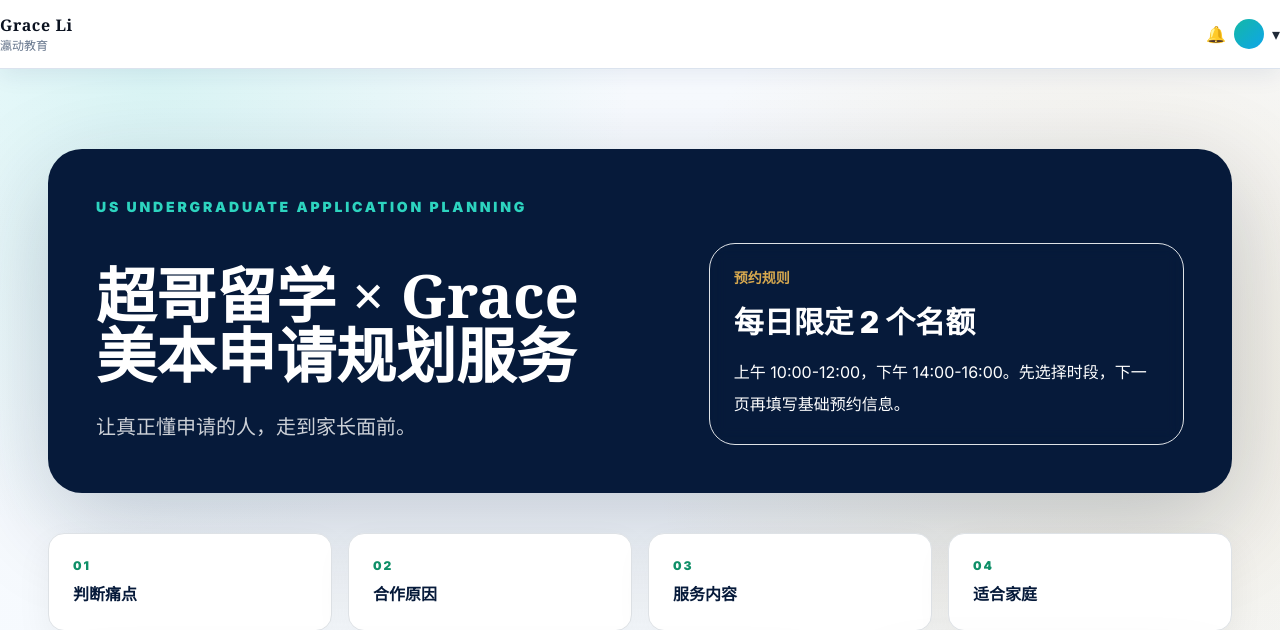
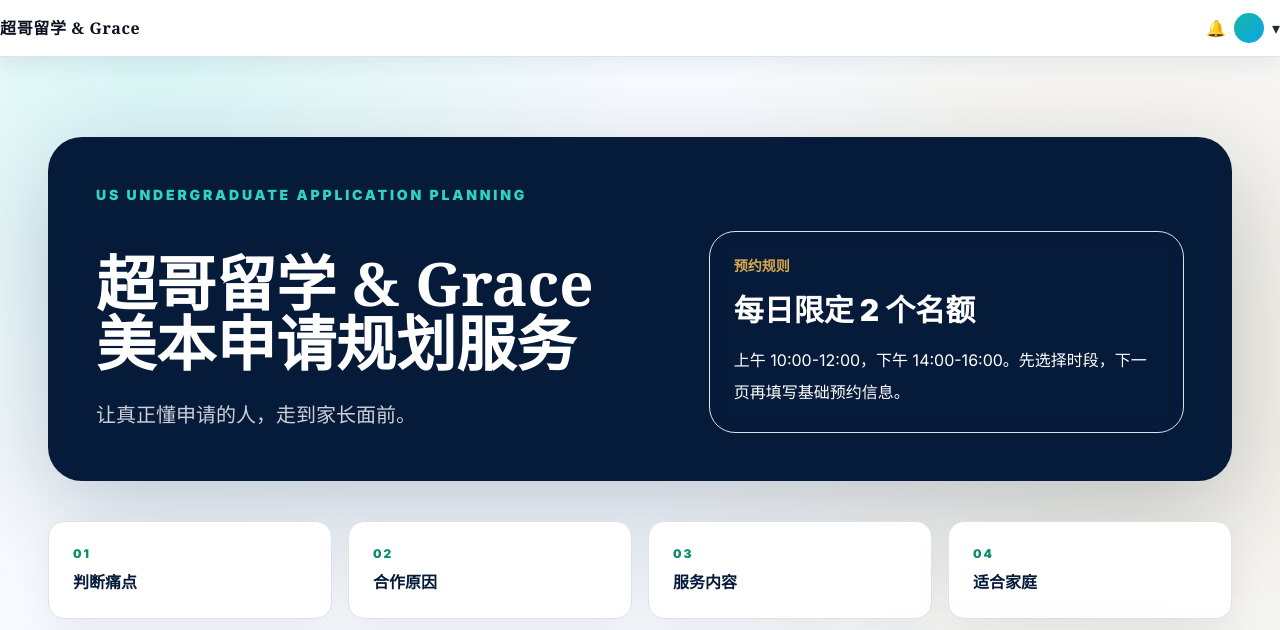
Before and after one commit to coubao/YD_redesign, a Flask app: page /booking in a window 1280 px wide. Shown: the top 630 px of the page. Run offline with Flask 3, Linux system fonts and the light colour scheme; data that the repository does not hold is empty; some libraries are stand-ins or nearby versions.

Commit message:
Update site brand copy

```diff
--- a/templates/base.html
+++ b/templates/base.html
@@ -3,8 +3,8 @@
 <head>
   <meta charset="UTF-8" />
   <meta name="viewport" content="width=device-width, initial-scale=1.0" />
-  <title>{{ title or 'Grace Li · 瀛动教育 | 留学规划与申请' }}</title>
-  <meta name='description' content='Grace Li · 瀛动教育，专注美本/美研/低龄留学规划，提供申请服务、留学地图、案例库与一对一咨询。'>
+  <title>{{ title or '超哥留学 & Grace | 留学规划与申请' }}</title>
+  <meta name='description' content='超哥留学 &amp; Grace，专注美本/美研/低龄留学规划，提供申请服务、留学地图、案例库与一对一咨询。'>
   <link rel="icon" type="image/svg+xml" href="{{ url_for('static', filename='favicon.svg') }}">
   <link href="https://cdn.jsdelivr.net/npm/bootstrap@5.3.3/dist/css/bootstrap.min.css" rel="stylesheet">
   <link href="https://fonts.googleapis.com/css2?family=Inter:wght@400;500;700;900&display=swap" rel="stylesheet">
@@ -14,8 +14,7 @@
 <nav class="site-navbar sticky-top">
   <div class="container nav-wrap">
     <a class="brand" href="{{ url_for('home') }}">
-      <span class="brand-title">Grace Li</span>
-      <span class="brand-sub">瀛动教育</span>
+      <span class="brand-title">超哥留学 &amp; Grace</span>
     </a>
 
     <button class="menu-toggle" type="button" data-bs-toggle="collapse" data-bs-target="#mainMenu">☰</button>
--- a/templates/booking.html
+++ b/templates/booking.html
@@ -142,7 +142,7 @@
         <div class="grid gap-8 p-7 md:p-12 lg:grid-cols-[1.1fr_0.9fr] lg:items-end">
           <div>
             <p class="text-sm font-black uppercase tracking-[0.2em] text-[#2dd4bf]">US Undergraduate Application Planning</p>
-            <h1 class="yd-serif mt-5 text-4xl font-semibold leading-tight md:text-6xl">超哥留学 × Grace<br>美本申请规划服务</h1>
+            <h1 class="yd-serif mt-5 text-4xl font-semibold leading-tight md:text-6xl">超哥留学 &amp; Grace<br>美本申请规划服务</h1>
             <p class="mt-6 max-w-3xl text-xl leading-9 text-white/80">让真正懂申请的人，走到家长面前。</p>
           </div>
           <div class="rounded-[26px] border border-white/12 bg-white/8 p-6 backdrop-blur">
--- a/templates/contact.html
+++ b/templates/contact.html
@@ -43,7 +43,7 @@
     <div class="mx-auto max-w-7xl">
       <div class="grid gap-10 lg:grid-cols-[0.95fr_1.05fr] lg:items-end">
         <div>
-          <p class="mb-4 text-sm font-bold uppercase tracking-[0.18em] text-[#0f766e]">Contact Grace Li</p>
+          <p class="mb-4 text-sm font-bold uppercase tracking-[0.18em] text-[#0f766e]">Contact 超哥留学 &amp; Grace</p>
           <h1 class="yd-serif text-5xl font-semibold leading-tight text-[#061a3a] md:text-7xl">联系我们</h1>
         </div>
         <p class="text-lg leading-9 text-slate-600">从一次清晰的申请诊断开始。请通过微信添加咨询，沟通学生背景、目标国家、预算与时间线，我们会给出更明确的下一步路径。</p>
--- a/templates/home_safe.html
+++ b/templates/home_safe.html
@@ -3,7 +3,7 @@
 <section class="hero-onepage" id="about">
   <div class="overlay"></div>
   <div class="hero-content">
-    <p class="hero-kicker">Grace Li · 瀛动教育</p>
+    <p class="hero-kicker">超哥留学 &amp; Grace</p>
     <h1 class="hero-title">20年申请经验</h1>
     <p class="hero-sub">用结果说话，为中国家庭提供美本/美研/低龄留学精品规划</p>
     <a class="book-btn" href="{{ url_for('contact_page') }}">预约30分钟咨询</a>
```
Also changed, not shown: templates/home.html (+5 -5 lines).
